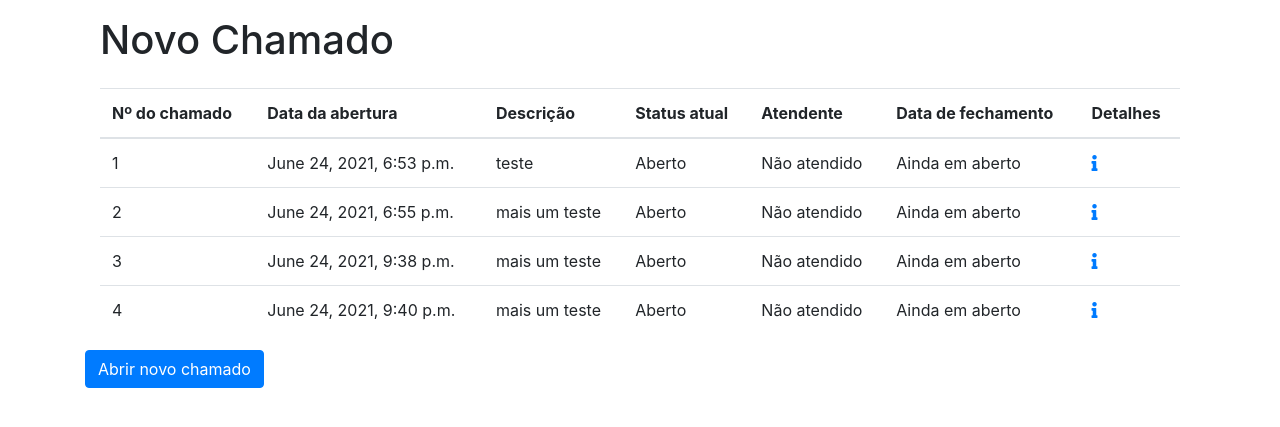
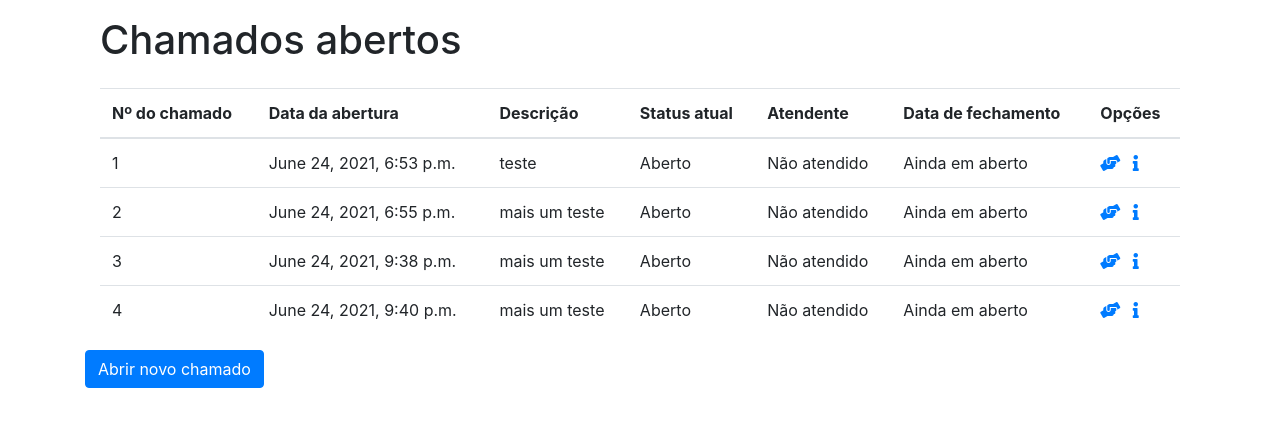
Before and after one commit to cesarmsj/help-desk-django, a Django app: page /chamado_list/status_a/ in a window 1280 px wide. Shown: the part 56-483 px from the top of the page. Run offline with Django 3.2, Linux system fonts and the light colour scheme; a user stored in the database is signed in; data comes from the database, SQL or seed files in the repository; both versions use the stored data as it was after the commit; some libraries are stand-ins or nearby versions.

Commit message:
Tenho que corrigir um problema ao tentar atender o chamado. Salvando alguns ajustes.

```diff
--- a/help_desk_django_project/helpdesk/templates/chamado/chamado_list.html
+++ b/help_desk_django_project/helpdesk/templates/chamado/chamado_list.html
@@ -3,7 +3,15 @@
 {% block content %}
 <div class="row mb-3">
     <div class="col-12">
-       <h1>Novo Chamado</h1>
+       {% if filter == 'atendente_logged' %}
+            <h1>Chamados que {{ username }} está atendendo</h1>
+        {% elif filter == 'status_a' %}
+            <h1>Chamados abertos</h1>
+        {% elif filter == 'cliente_logged' %}
+            <h1>Chamados do cliente {{ username }}</h1>
+        {% else %}
+            <h1>Todos os chamados</h1>
+        {% endif %}
      </div>
 </div>
 <div class="row">
@@ -17,7 +25,7 @@
                     <th>Status atual</th>
                     <th>Atendente</th>
                     <th>Data de fechamento</th>
-                    <th>Detalhes</th>
+                    <th>Opções</th>
                 </tr>
             </thead>
             <tbody>
@@ -42,8 +50,18 @@
                         {% endif %}
                     </td>
                     <td>
+                        {% if filter == 'status_a' %}
+                        <a href="{% url 'chamado_update' pk=c.id %}">
+                            <i class="fas fa-hands-helping"></i>
+                        </a>
+                         {% endif %}
+                        {% if filter == 'atendente_logged' %}
+                        <a href="{% url 'chamado_update' pk=c.id %}">
+                            <i class="far fa-check-square"></i>
+                        </a>
+                         {% endif %}
                         <a href="{% url 'chamado_interacao_list' chamado=c.id %}">
-                            <i class="fas fa-info"></i>
+                            <i class="fas fa-info ml-2"></i>
                         </a>
                     </td>
                 </tr>
@@ -51,11 +69,17 @@
             </tbody>
         </table>
     </div>
-    <a href="{% url 'chamado_create' request.user.id %}">
-        <button type="submit" class="btn btn-primary">
-            Abrir novo chamado
-        </button>
-    </a>
+    {% if filter == 'atendente_logged' %}
+        <a href="{% url 'chamado_list' filter='status_a' %}">
+            Ver chamados abertos
+        </a>
+    {% else %}
+        <a href="{% url 'chamado_create' request.user.id %}">
+            <button type="submit" class="btn btn-primary">
+                Abrir novo chamado
+            </button>
+        </a>
+    {% endif %}
 </div>
 {% if messages %}
 <div class="row mt-3">
--- a/help_desk_django_project/helpdesk/urls.py
+++ b/help_desk_django_project/helpdesk/urls.py
@@ -17,6 +17,7 @@ urlpatterns = [
 #    url(r'^cliente_update/(?P<pk>[0-9]+)', cliente_update, name='cliente_update'),
 #    path('cliente_delete/<str:pk>/', cliente_delete, name='cliente_delete'),
     path('chamado_create/<str:pk>/', chamado_create, name='chamado_create'),
+    path('chamado_update/<str:pk>/', chamado_update, name='chamado_update'),
     re_path('chamado_list/(?P<filter>\w+)/$', chamado_list, name='chamado_list'),
     path('chamado_interacao_list/<str:chamado>/', chamado_interacao_list, name='chamado_interacao_list'),
     path('chamado_interacao_create/<str:id_chamado>/', chamado_interacao_create, name='chamado_interacao_create'),
--- a/help_desk_django_project/helpdesk/views.py
+++ b/help_desk_django_project/helpdesk/views.py
@@ -1,9 +1,11 @@
+from django.http import HttpResponseRedirect
 from django.shortcuts import render, redirect
 from django.forms import inlineformset_factory
 
 from django.contrib.auth import authenticate, login, logout
 from django.contrib import messages
 from django.contrib.auth.decorators import login_required
+from django.urls import reverse
 
 from .models import *
 from .forms import *
@@ -181,16 +183,19 @@ def chamado_interacao_list(request, chamado):
 @login_required(login_url='cliente_login')
 def chamado_list(request, filter):
     if filter == 'atendente_logged':
-        cli = Atendente.objects.get(user_id=request.user.id)
-        chamado = Chamado.objects.filter(fk_atendente=cli.id)
+        atendente = Atendente.objects.get(user_id=request.user.id)
+        username = request.user.username
+        chamado = Chamado.objects.filter(fk_atendente=atendente.id)
     elif filter == 'cliente_logged':
-        cli = Cliente.objects.get(user_id=request.user.id)
-        chamado = Chamado.objects.filter(fk_cliente=cli.id)
+        cliente = Cliente.objects.get(user_id=request.user.id)
+        username = request.user.username
+        chamado = Chamado.objects.filter(fk_cliente=cliente.id)
     elif filter == 'status_a':
+        username = request.user.username
         chamado = Chamado.objects.filter(status='A')
     elif filter == 'all':
         chamado = Chamado.objects.all
-    context = {'chamado': chamado}
+    context = {'chamado': chamado, 'filter': filter, 'username': username}
     return render(request, 'chamado/chamado_list.html', context)
 
 #### UPDATE #####
@@ -205,6 +210,23 @@ def chamado_list(request, filter):
 #    else:
 #        form = AtendenteForm(instance=atendente)
 #    return render(request, template_name, {'form': form})
+def chamado_update(request, pk):
+
+    chamado = Chamado.objects.get(id=pk)
+
+    form = ChamadoForm(instance=chamado)
+    atendente = Atendente.objects.get(user_id=request.user.id)
+    form.instance.fk_atendente = atendente
+    form.instance.status = 'E'
+    if form.is_valid():
+        form.save()
+        messages.success(request, 'Chamado atendido!')
+        url = reverse('chamado_list', kwargs={'filter':'atendente_logged'})
+        return HttpResponseRedirect(url)
+    else:
+        messages.error(request, 'Houve um erro ao tentar atender o chamado.')
+        url = reverse('chamado_list', kwargs={'filter':'atendente_logged'})
+        return HttpResponseRedirect(url)
 
 #### DELETE #####
 
```
Also changed, not shown: help_desk_django_project/db.sqlite3, help_desk_django_project/helpdesk/migrations/0008_rename_user_atendente_user_atendente.py (added), help_desk_django_project/helpdesk/migrations/0009_rename_user_atendente_atendente_user.py (added).
